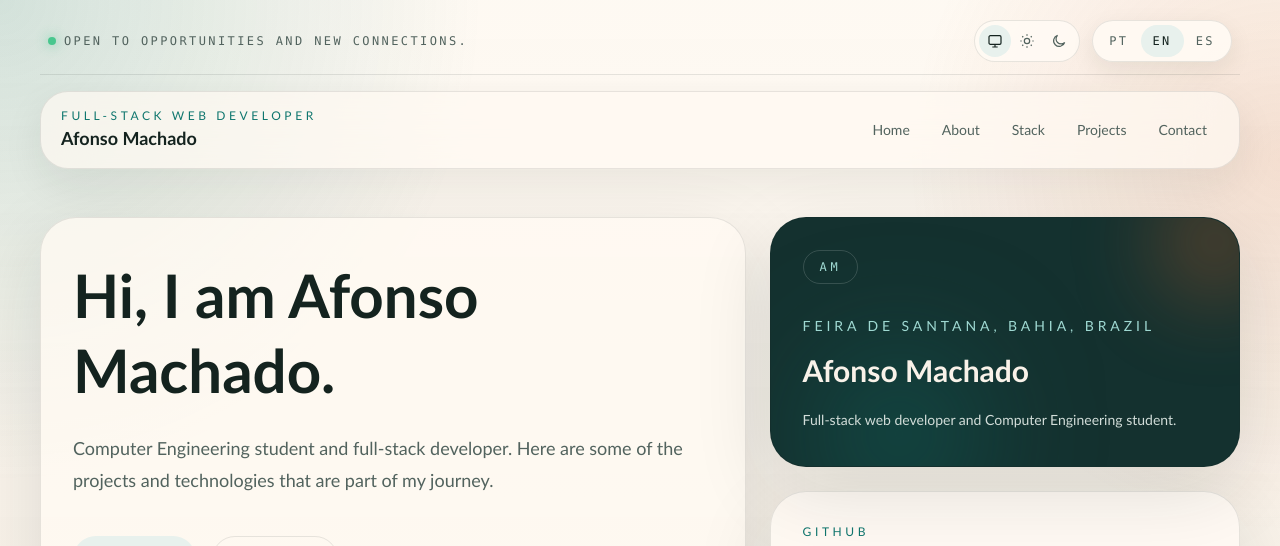
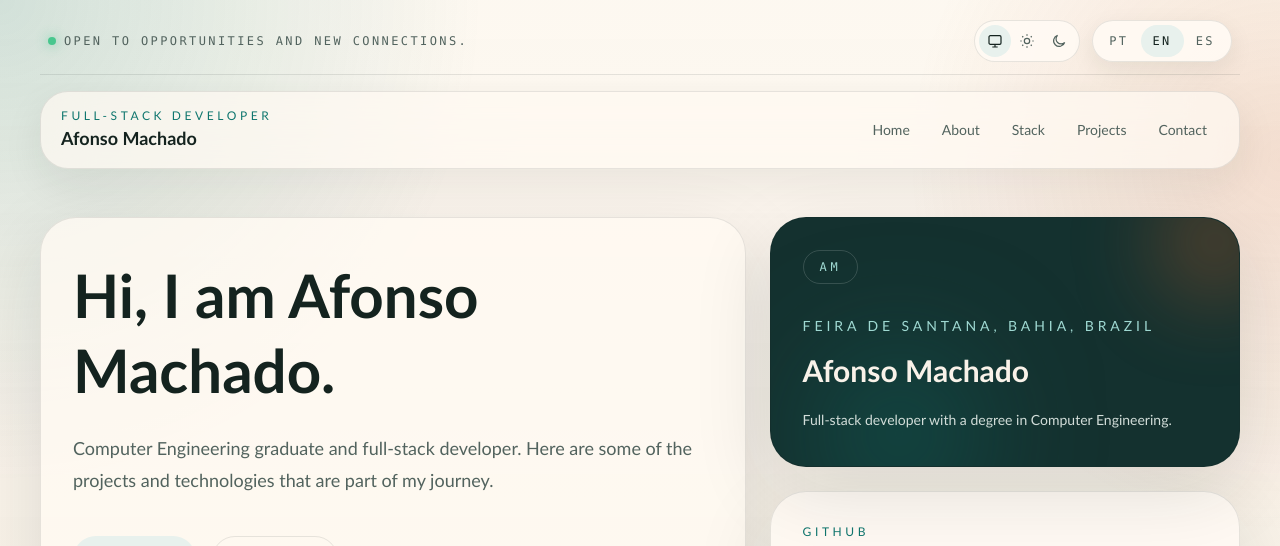
Before and after one commit to AfonsoMachado/portfolio, a Next.js app: page /en in a window 1280 px wide. Shown: the top 546 px of the page. Built offline with nearby package versions, Linux system fonts and the light colour scheme; no server answers.

Commit message:
feat: atualizar descrições e estilos para refletir formação em Engenharia de Computação

```diff
--- a/src/app/globals.css
+++ b/src/app/globals.css
@@ -104,6 +104,12 @@
 }
 
 html {
+  min-height: 100%;
+  background: var(--background);
+}
+
+body {
+  min-height: 100dvh;
   background:
     radial-gradient(
       circle at top left,
@@ -120,9 +126,7 @@ html {
       color-mix(in srgb, var(--surface-strong) 92%, var(--background)) 0%,
       var(--background) 100%
     );
-}
-
-body {
+  background-attachment: fixed;
   color: var(--foreground);
   font-family: var(--font-sans);
 }
--- a/src/core/infrastructure/content/portfolio-content.ts
+++ b/src/core/infrastructure/content/portfolio-content.ts
@@ -13,7 +13,7 @@ export const portfolioContent: PortfolioDictionary = {
     },
     brand: {
       name: "Afonso Machado",
-      role: "Desenvolvedor web full-stack",
+      role: "Desenvolvedor full-stack",
       location: "Feira de Santana, Bahia, Brasil",
     },
     navigation: [
@@ -34,7 +34,7 @@ export const portfolioContent: PortfolioDictionary = {
     hero: {
       title: "Olá, eu sou Afonso Machado.",
       description:
-        "Estudante de Engenharia de Computação e desenvolvedor full-stack. Aqui estão alguns dos projetos e tecnologias que fazem parte da minha trajetória.",
+        "Formado em Engenharia de Computação e desenvolvedor full-stack. Aqui estão alguns dos projetos e tecnologias que fazem parte da minha trajetória.",
       primaryCta: "Ver projetos",
       secondaryCta: "Entrar em contato",
     },
@@ -44,7 +44,7 @@ export const portfolioContent: PortfolioDictionary = {
       title:
         "Em constante aprendizado, transformando ideias em aplicações web.",
       paragraphs: [
-        "Sou desenvolvedor web full-stack e estudante de Engenharia de Computação. Gosto de entender como as coisas funcionam, escrever código claro e entregar experiências úteis para quem usa o produto.",
+        "Sou desenvolvedor full-stack formado em Engenharia de Computação. Gosto de entender como as coisas funcionam, escrever código claro e entregar experiências úteis para quem usa o produto.",
         "Tenho interesse em desenvolvimento front-end, back-end e mobile. Este espaço reúne trabalhos que representam o que venho aprendendo e construindo.",
       ],
       highlights: [
@@ -162,7 +162,7 @@ export const portfolioContent: PortfolioDictionary = {
       ],
     },
     footer:
-      "Desenvolvedor web full-stack e estudante de Engenharia de Computação.",
+      "Desenvolvedor full-stack formado em Engenharia de Computação.",
   },
   en: {
     locale: "en",
@@ -173,7 +173,7 @@ export const portfolioContent: PortfolioDictionary = {
     },
     brand: {
       name: "Afonso Machado",
-      role: "Full-stack web developer",
+      role: "Full-stack developer",
       location: "Feira de Santana, Bahia, Brazil",
     },
     navigation: [
@@ -194,7 +194,7 @@ export const portfolioContent: PortfolioDictionary = {
     hero: {
       title: "Hi, I am Afonso Machado.",
       description:
-        "Computer Engineering student and full-stack developer. Here are some of the projects and technologies that are part of my journey.",
+        "Computer Engineering graduate and full-stack developer. Here are some of the projects and technologies that are part of my journey.",
       primaryCta: "See projects",
       secondaryCta: "Get in touch",
     },
@@ -203,7 +203,7 @@ export const portfolioContent: PortfolioDictionary = {
       eyebrow: "About",
       title: "Always learning and turning ideas into web applications.",
       paragraphs: [
-        "I am a full-stack web developer and a Computer Engineering student. I enjoy understanding how things work, writing clear code, and delivering useful experiences for product users.",
+        "I am a full-stack developer with a degree in Computer Engineering. I enjoy understanding how things work, writing clear code, and delivering useful experiences for product users.",
         "I am interested in front-end, back-end, and mobile development. This space brings together work that represents what I have been learning and building.",
       ],
       highlights: [
@@ -320,7 +320,7 @@ export const portfolioContent: PortfolioDictionary = {
         },
       ],
     },
-    footer: "Full-stack web developer and Computer Engineering student.",
+    footer: "Full-stack developer with a degree in Computer Engineering.",
   },
   es: {
     locale: "es",
@@ -331,7 +331,7 @@ export const portfolioContent: PortfolioDictionary = {
     },
     brand: {
       name: "Afonso Machado",
-      role: "Desarrollador web full-stack",
+      role: "Desarrollador full-stack",
       location: "Feira de Santana, Bahia, Brasil",
     },
     navigation: [
@@ -352,7 +352,7 @@ export const portfolioContent: PortfolioDictionary = {
     hero: {
       title: "Hola, soy Afonso Machado.",
       description:
-        "Estudiante de Ingeniería de Computación y desarrollador full-stack. Aquí están algunos de los proyectos y tecnologías que forman parte de mi trayectoria.",
+        "Graduado en Ingeniería de Computación y desarrollador full-stack. Aquí están algunos de los proyectos y tecnologías que forman parte de mi trayectoria.",
       primaryCta: "Ver proyectos",
       secondaryCta: "Contactarme",
     },
@@ -361,7 +361,7 @@ export const portfolioContent: PortfolioDictionary = {
       eyebrow: "Sobre mí",
       title: "Siempre aprendiendo y convirtiendo ideas en aplicaciones web.",
       paragraphs: [
-        "Soy desarrollador web full-stack y estudiante de Ingeniería de Computación. Me gusta entender cómo funcionan las cosas, escribir código claro y crear experiencias útiles para quienes usan un producto.",
+        "Soy desarrollador full-stack graduado en Ingeniería de Computación. Me gusta entender cómo funcionan las cosas, escribir código claro y crear experiencias útiles para quienes usan un producto.",
         "Me interesan el front-end, el back-end y el desarrollo mobile. Este espacio reúne trabajos que representan lo que vengo aprendiendo y construyendo.",
       ],
       highlights: [
@@ -480,6 +480,6 @@ export const portfolioContent: PortfolioDictionary = {
       ],
     },
     footer:
-      "Desarrollador web full-stack y estudiante de Ingeniería de Computación.",
+      "Desarrollador full-stack graduado en Ingeniería de Computación.",
   },
 };
```
